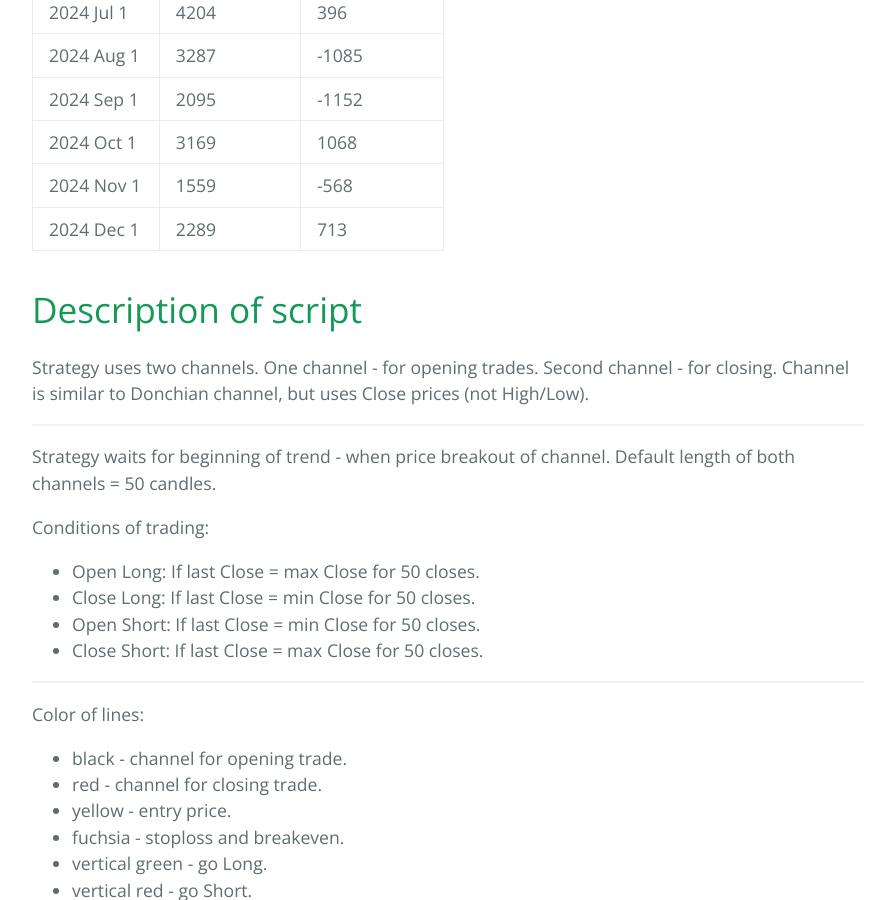
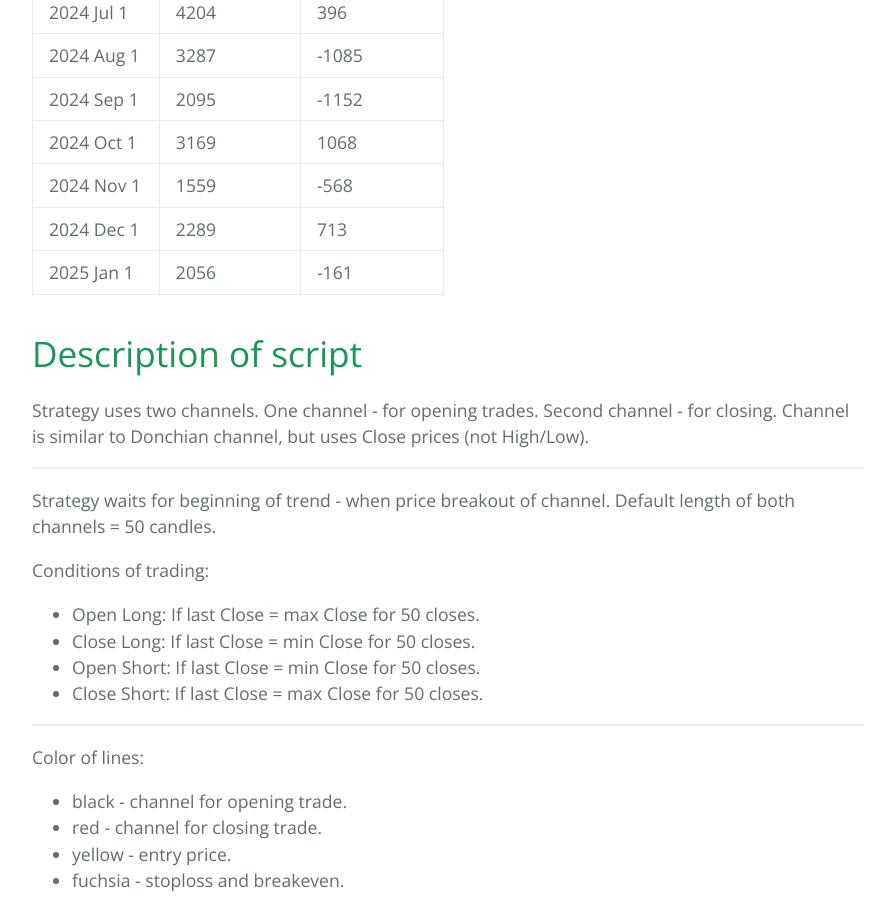
Before and after one commit to sergeyen7/sergeyen7.github.io, a Jekyll site: the page built from index.md, in a window 1280 px wide and 900 px high, scrolled down 3766 px. Shown: the whole window, without its empty margins (192-1087 px from the left). Built offline with Jekyll 4.4.1, drawn with Linux system fonts in a browser that asks for light colours; nearby versions of some CDN libraries.

Commit message:
Update index.md

```diff
--- a/index.md
+++ b/index.md
@@ -95,6 +95,7 @@ Trading results can be seen at the link. You don't need to register or connect a
 | 2024 Oct 1 |           3169 |           1068 |
 | 2024 Nov 1 |           1559 |           -568 |
 | 2024 Dec 1 |           2289 |            713 |
+| 2025 Jan 1 |           2056 |           -161 |
 
 # Description of script
 
```
